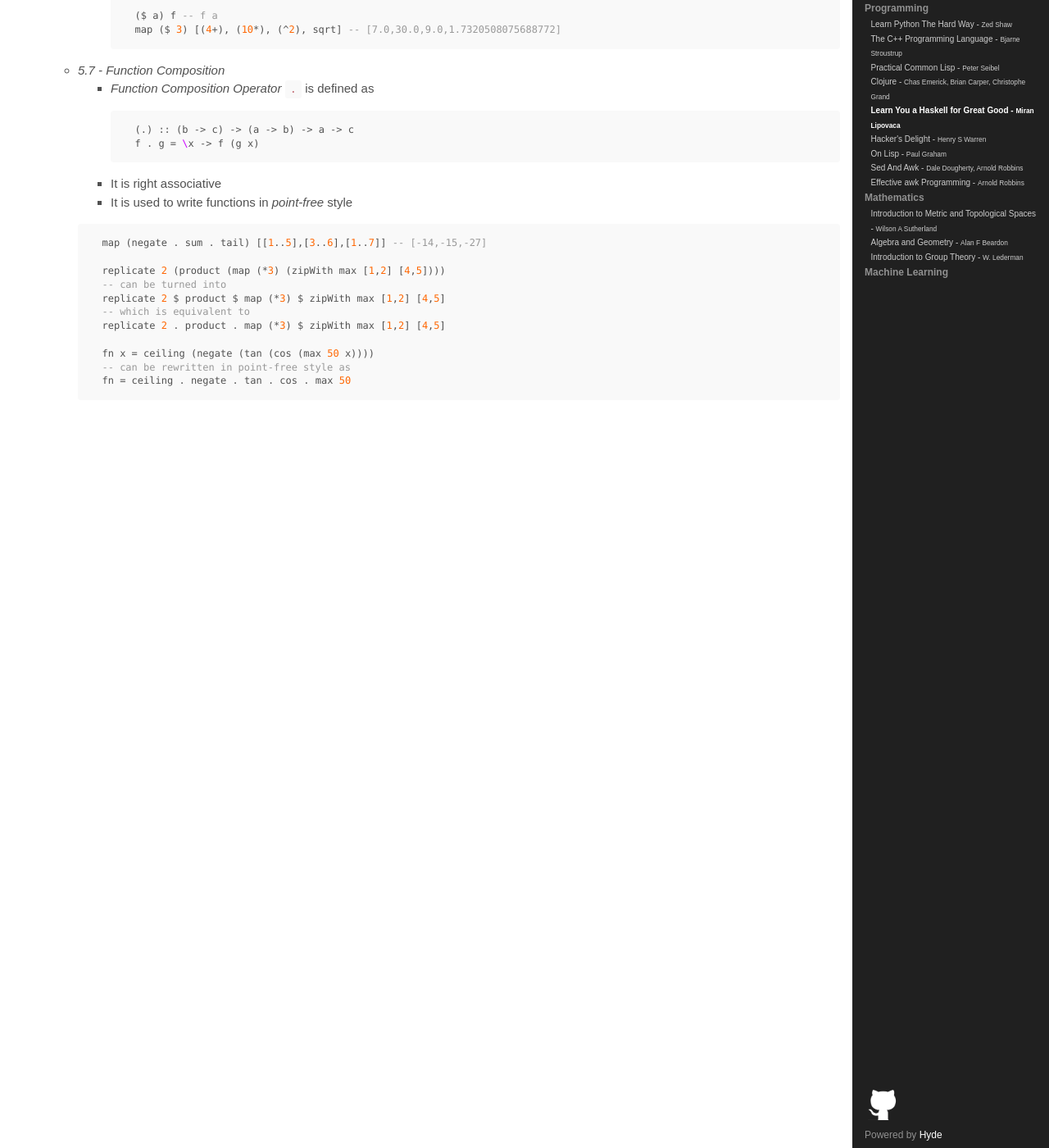
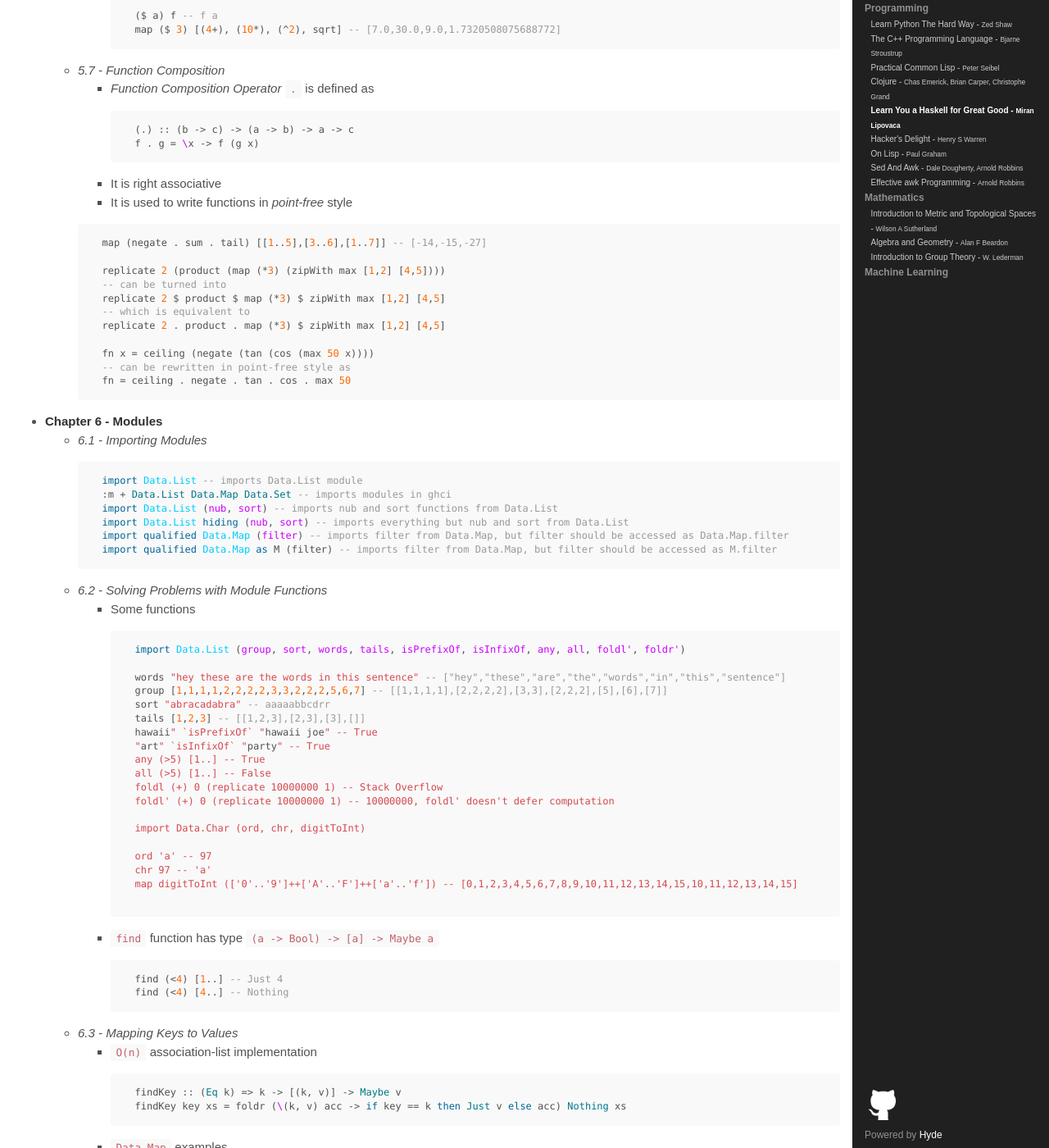
Before and after one commit to Corei13/notes, a Jekyll site: the page built from Programming/Learn You a Haskell for Great Good - Miran Lipovaca/notes.md, in a window 1280 px wide and 1400 px high, scrolled down 6799 px. Shown: the whole window at 82% size. Built offline with Jekyll 4.4.1, drawn with Linux system fonts in a browser that asks for light colours; Markdown is read by kramdown in place of the engine named in the settings; some of the changed text lies outside the part shown.

Commit message:
updated Programming/Learn You a Haskell for Great Good - Miran Lipovaca/notes.md

````diff
--- a/Programming/Learn You a Haskell for Great Good - Miran Lipovaca/notes.md
+++ b/Programming/Learn You a Haskell for Great Good - Miran Lipovaca/notes.md
@@ -276,7 +276,7 @@ tags: Haskell
         ```haskell
         quicksort :: (Ord a) => [a] -> [a]
         quicksort [] = []
-        quicksort x:xs = quicksort left ++ [x] ++ quicksort right
+        quicksort (x:xs) = quicksort left ++ [x] ++ quicksort right
             where left = [a | a <- xs, a <= x]
                   right = [a | a <- xs, a > x]
         ```
@@ -380,3 +380,87 @@ tags: Haskell
         -- can be rewritten in point-free style as
         fn = ceiling . negate . tan . cos . max 50
         ```
+- **Chapter 6 - Modules**
+    - *6.1 - Importing Modules*
+
+        ```haskell
+        import Data.List -- imports Data.List module
+        :m + Data.List Data.Map Data.Set -- imports modules in ghci
+        import Data.List (nub, sort) -- imports nub and sort functions from Data.List
+        import Data.List hiding (nub, sort) -- imports everything but nub and sort from Data.List
+        import qualified Data.Map (filter) -- imports filter from Data.Map, but filter should be accessed as Data.Map.filter
+        import qualified Data.Map as M (filter) -- imports filter from Data.Map, but filter should be accessed as M.filter
+        ```
+    - *6.2 - Solving Problems with Module Functions*
+        - Some functions
+
+            ```haskell
+            import Data.List (group, sort, words, tails, isPrefixOf, isInfixOf, any, all, foldl', foldr')
+
+            words "hey these are the words in this sentence" -- ["hey","these","are","the","words","in","this","sentence"]
+            group [1,1,1,1,2,2,2,2,3,3,2,2,2,5,6,7] -- [[1,1,1,1],[2,2,2,2],[3,3],[2,2,2],[5],[6],[7]]
+            sort "abracadabra" -- aaaaabbcdrr
+            tails [1,2,3] -- [[1,2,3],[2,3],[3],[]]
+            hawaii" `isPrefixOf` "hawaii joe" -- True
+            "art" `isInfixOf` "party" -- True
+            any (>5) [1..] -- True
+            all (>5) [1..] -- False
+            foldl (+) 0 (replicate 10000000 1) -- Stack Overflow
+            foldl' (+) 0 (replicate 10000000 1) -- 10000000, foldl' doesn't defer computation
+
+            import Data.Char (ord, chr, digitToInt)
+
+            ord 'a' -- 97
+            chr 97 -- 'a'
+            map digitToInt (['0'..'9']++['A'..'F']++['a'..'f']) -- [0,1,2,3,4,5,6,7,8,9,10,11,12,13,14,15,10,11,12,13,14,15]
+
+            ```
+        - `find` function has type `(a -> Bool) -> [a] -> Maybe a`
+
+            ```haskell
+            find (<4) [1..] -- Just 4
+            find (<4) [4..] -- Nothing
+            ```
+    - *6.3 - Mapping Keys to Values*
+        - `O(n)` association-list implementation
+
+            ```haskell
+            findKey :: (Eq k) => k -> [(k, v)] -> Maybe v
+            findKey key xs = foldr (\(k, v) acc -> if key == k then Just v else acc) Nothing xs
+            ```
+        - `Data.Map` examples
+
+            ```haskell
+            import qualified Data.Map as Map
+
+            -- Map.fromList :: (Ord k) => [(k, v)] -> Map.Map k v
+            -- takes a list of pairs and returns a map from type k to v
+            squares = Map.fromList [(i, i^2) | i <- [1..5]]
+            Map.lookup 4 squares -- Just 16
+            Map.lookup 6 squares -- Nothing
+
+            -- Map.insert :: (Ord k) => k -> a -> Map.Map k a -> Map.Map k a
+            squares' = Map.insert 6 (6^2) squares
+            Map.lookup 6 squares' -- Just 36
+
+            -- Map.size :: Map.Map k a -> Int
+            Map.size squares -- 5
+
+            -- Map.fromListWith :: Ord k => (a -> a -> a) -> [(k, a)] -> Map.Map k a
+            -- Takes a function and apply that on duplicates
+            Map.fromListWith (++) [(1, [1]), (1, [2]), (2, [1])] -- fromList [(1,[2,1]),(2,[1])]
+            Map.fromListWith max [(2,3),(2,5),(2,100),(3,29),(3,22),(3,11),(4,22),(4,15)] -- fromList [(2,100),(3,29),(4,22)]
+    - *6.4 - Making Our Own Modules*
+        - Sample module
+
+            ```haskell
+            module TestModule ( test ) where
+            test x = x ^ 2 -- export
+            test' x = x ^ 3 -- doesn't export
+            ```
+        - Submodules resides under directory of parent modules
+
+            ```haskell
+            module TestModule.SubModule ( test ) where
+            test x = x ^ 2 -- export
+            ```
````
